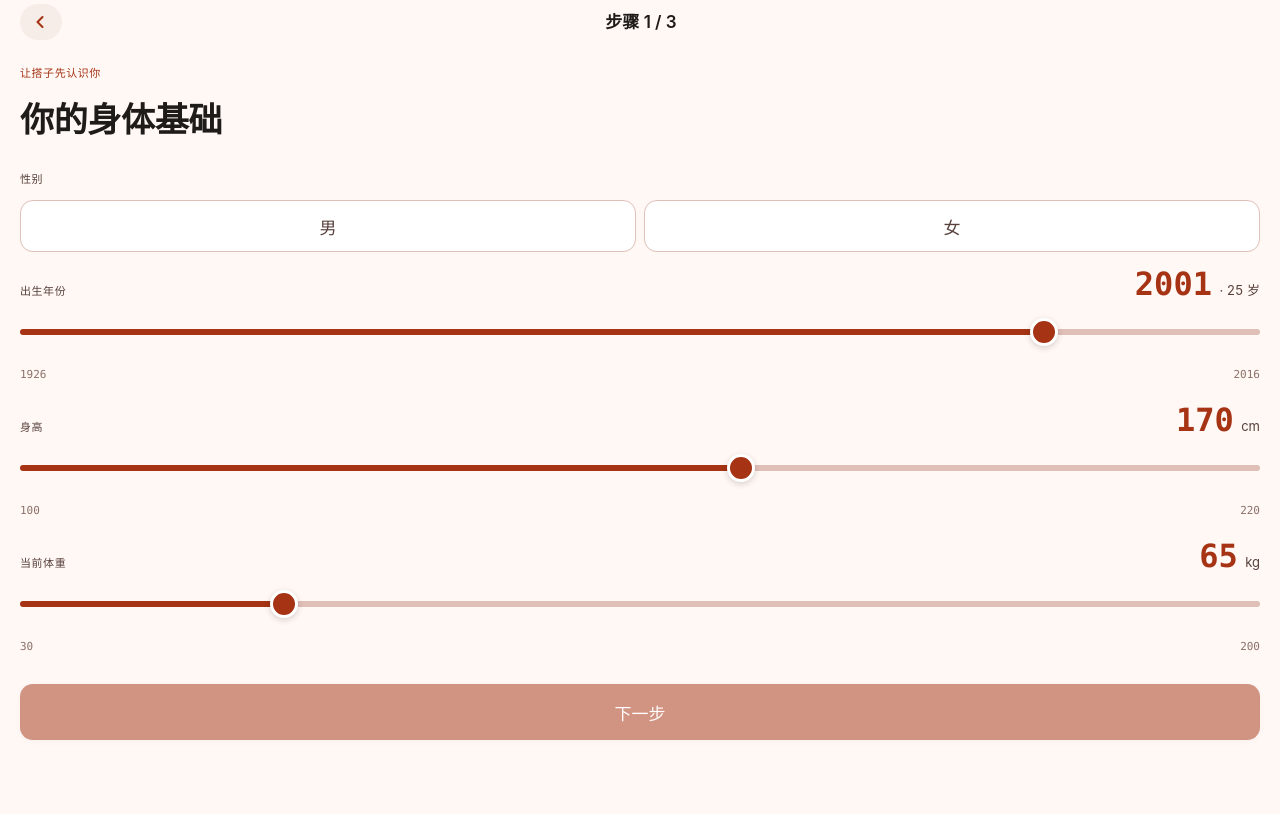
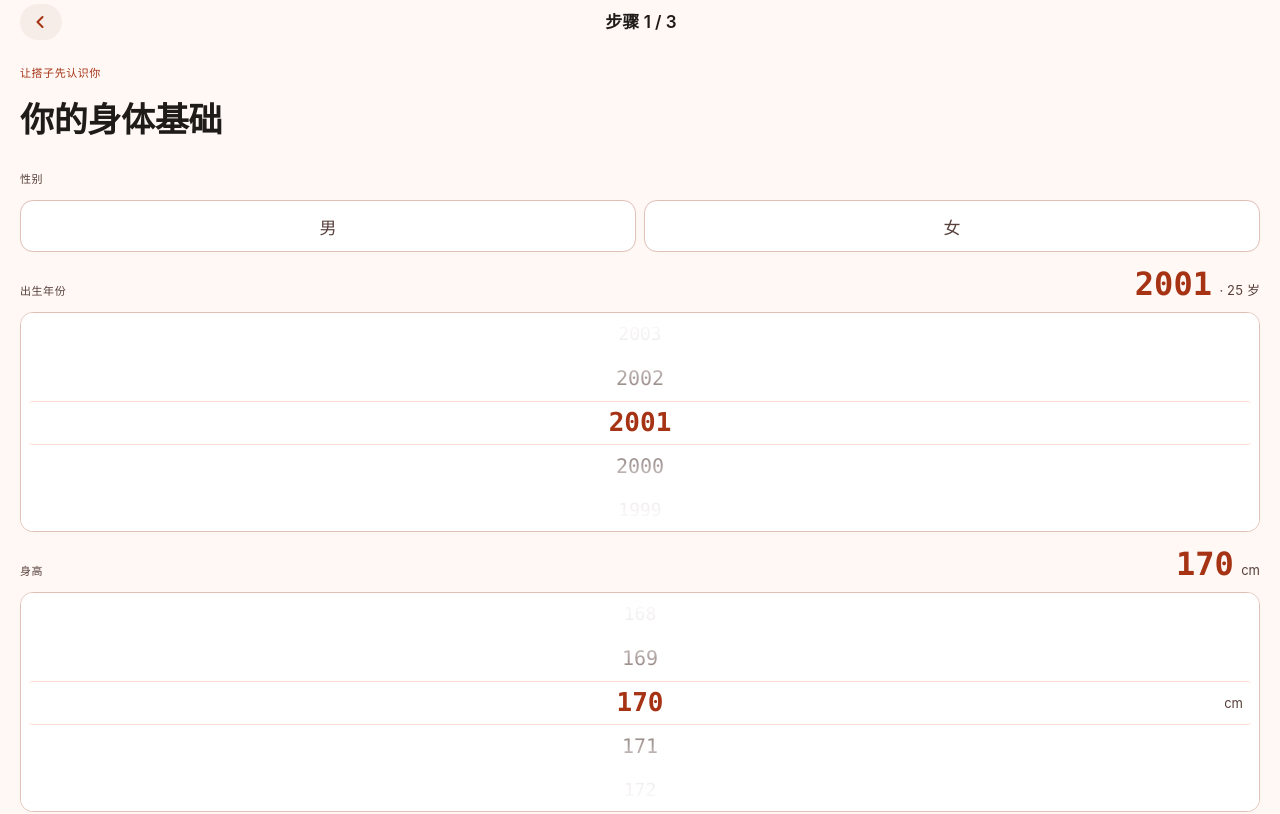
Before and after one commit to jiangwanyutao/kilocalorie, a Vue app in the folder web/: page /onboarding in a window 1280 px wide. Shown: the top 814 px of the page. Built offline with nearby package versions, Linux system fonts and the light colour scheme.

Commit message:
feat(ui): 通用 WheelPicker 滚轮组件 · Onboarding 年龄/身高/体重换成 iOS 风格滚轮

```diff
--- /dev/null
+++ b/web/src/components/WheelPicker.vue
@@ -0,0 +1,205 @@
+<script setup lang="ts">
+import { computed, nextTick, onMounted, ref, watch } from 'vue';
+
+interface Props {
+  modelValue: number | string;
+  values: (number | string)[];
+  label?: string;
+  unit?: string;
+  itemHeight?: number;
+  visibleCount?: number;
+  formatFn?: (v: number | string) => string;
+}
+const props = withDefaults(defineProps<Props>(), {
+  itemHeight: 44,
+  visibleCount: 5,
+});
+const emit = defineEmits<{ 'update:modelValue': [value: number | string] }>();
+
+const listEl = ref<HTMLUListElement | null>(null);
+const scrollingByUser = ref(false);
+const scrollTimer = ref<number | null>(null);
+
+const padCount = computed(() => Math.floor(props.visibleCount / 2));
+const containerHeight = computed(() => props.itemHeight * props.visibleCount);
+const highlightTop = computed(() => (containerHeight.value - props.itemHeight) / 2);
+
+function indexOfValue(v: number | string): number {
+  const i = props.values.indexOf(v);
+  return i < 0 ? 0 : i;
+}
+
+watch(() => props.modelValue, (v) => {
+  if (scrollingByUser.value) return;
+  const idx = indexOfValue(v);
+  scrollToIndex(idx, false);
+});
+
+function scrollToIndex(idx: number, smooth: boolean) {
+  const el = listEl.value;
+  if (!el) return;
+  el.scrollTo({ top: idx * props.itemHeight, behavior: smooth ? 'smooth' : 'auto' });
+}
+
+function onScroll() {
+  const el = listEl.value;
+  if (!el) return;
+  scrollingByUser.value = true;
+  if (scrollTimer.value) window.clearTimeout(scrollTimer.value);
+  scrollTimer.value = window.setTimeout(() => {
+    const idx = Math.round(el.scrollTop / props.itemHeight);
+    const clamped = Math.max(0, Math.min(props.values.length - 1, idx));
+    if (Math.abs(el.scrollTop - clamped * props.itemHeight) > 1) {
+      scrollToIndex(clamped, false);
+    }
+    const v = props.values[clamped];
+    if (v !== props.modelValue) emit('update:modelValue', v);
+    scrollingByUser.value = false;
+  }, 140) as unknown as number;
+}
+
+function pickIdx(idx: number) {
+  emit('update:modelValue', props.values[idx]);
+  scrollToIndex(idx, true);
+}
+
+const centerIdx = computed(() => indexOfValue(props.modelValue));
+function isCenter(idx: number): boolean { return idx === centerIdx.value; }
+function distance(idx: number): number { return Math.abs(idx - centerIdx.value); }
+
+function format(v: number | string): string {
+  return props.formatFn ? props.formatFn(v) : String(v);
+}
+
+onMounted(async () => {
+  await nextTick();
+  scrollToIndex(indexOfValue(props.modelValue), false);
+});
+</script>
+
+<template>
+  <div class="wp" :style="{ height: containerHeight + 'px' }">
+    <ul
+      ref="listEl"
+      class="wp-list"
+      :style="{ '--h': itemHeight + 'px' }"
+      @scroll="onScroll"
+    >
+      <li v-for="i in padCount" :key="'top-' + i" class="wp-item pad" aria-hidden="true"></li>
+      <li
+        v-for="(v, idx) in values"
+        :key="idx"
+        class="wp-item"
+        :class="{
+          center: isCenter(idx),
+          d1: distance(idx) === 1,
+          d2: distance(idx) === 2,
+          d3: distance(idx) >= 3,
+        }"
+        @click="pickIdx(idx)"
+      >{{ format(v) }}</li>
+      <li v-for="i in padCount" :key="'bot-' + i" class="wp-item pad" aria-hidden="true"></li>
+    </ul>
+
+    <div class="wp-highlight" :style="{ top: highlightTop + 'px', height: itemHeight + 'px' }" aria-hidden="true"></div>
+    <div class="wp-mask top" :style="{ height: highlightTop + 'px' }" aria-hidden="true"></div>
+    <div class="wp-mask bottom" :style="{ height: highlightTop + 'px' }" aria-hidden="true"></div>
+
+    <p v-if="unit" class="wp-unit" :style="{ top: highlightTop + itemHeight / 2 + 'px' }" aria-hidden="true">{{ unit }}</p>
+  </div>
+</template>
+
+<style scoped>
+.wp {
+  position: relative;
+  border-radius: var(--radius-md);
+  background: var(--color-surface-container-lowest);
+  border: 1px solid var(--color-outline-variant);
+  overflow: hidden;
+  touch-action: pan-y;
+}
+
+.wp-list {
+  list-style: none;
+  margin: 0;
+  padding: 0;
+  height: 100%;
+  overflow-y: auto;
+  overflow-x: hidden;
+  scroll-snap-type: y mandatory;
+  scrollbar-width: none;
+  -ms-overflow-style: none;
+  -webkit-overflow-scrolling: touch;
+  overscroll-behavior: contain;
+}
+.wp-list::-webkit-scrollbar { display: none; }
+
+.wp-item {
+  height: var(--h);
+  display: grid;
+  place-items: center;
+  scroll-snap-align: center;
+  font-family: var(--font-family-num);
+  font-size: 22px;
+  color: var(--color-outline);
+  transition: color var(--duration-fast) var(--ease-out-expo),
+              font-size var(--duration-fast) var(--ease-out-expo),
+              opacity var(--duration-fast) var(--ease-out-expo);
+  cursor: pointer;
+  user-select: none;
+  -webkit-user-select: none;
+}
+.wp-item.pad { pointer-events: none; }
+.wp-item.d1 { color: var(--color-on-surface-variant); font-size: 20px; opacity: 0.8; }
+.wp-item.d2 { color: var(--color-outline); font-size: 18px; opacity: 0.55; }
+.wp-item.d3 { color: var(--color-outline-variant); font-size: 16px; opacity: 0.35; }
+.wp-item.center {
+  color: var(--color-primary);
+  font-size: 26px;
+  font-weight: 600;
+  opacity: 1;
+}
+
+.wp-highlight {
+  position: absolute;
+  left: 8px;
+  right: 8px;
+  border-top: 1px solid var(--color-primary-fixed);
+  border-bottom: 1px solid var(--color-primary-fixed);
+  pointer-events: none;
+  border-radius: 4px;
+}
+
+.wp-mask {
+  position: absolute;
+  left: 0;
+  right: 0;
+  pointer-events: none;
+  z-index: 1;
+}
+.wp-mask.top {
+  top: 0;
+  background: linear-gradient(to bottom,
+    var(--color-surface-container-lowest) 0%,
+    color-mix(in srgb, var(--color-surface-container-lowest) 60%, transparent) 60%,
+    transparent 100%);
+}
+.wp-mask.bottom {
+  bottom: 0;
+  background: linear-gradient(to top,
+    var(--color-surface-container-lowest) 0%,
+    color-mix(in srgb, var(--color-surface-container-lowest) 60%, transparent) 60%,
+    transparent 100%);
+}
+
+.wp-unit {
+  position: absolute;
+  right: 16px;
+  transform: translateY(-50%);
+  margin: 0;
+  font-size: var(--font-size-caption);
+  color: var(--color-on-surface-variant);
+  font-family: var(--font-family-sans);
+  pointer-events: none;
+}
+</style>
--- a/web/src/views/Onboarding.vue
+++ b/web/src/views/Onboarding.vue
@@ -2,6 +2,7 @@
 import { computed, ref } from 'vue';
 import { useRouter } from 'vue-router';
 import AppHeader from '@/components/AppHeader.vue';
+import WheelPicker from '@/components/WheelPicker.vue';
 import { userApi, type SetupPayload, type MeResponse } from '@/api/user';
 import { useAuthStore } from '@/stores/auth';
 import { pickErrMsg } from '@/api/http';
@@ -31,12 +32,22 @@ const WEIGHT_MAX = 200;
 
 const age = computed(() => CURRENT_YEAR - birthYear.value);
 
-function pct(v: number, min: number, max: number): string {
-  return `${((v - min) / (max - min)) * 100}%`;
-}
-const yearPct = computed(() => pct(birthYear.value, YEAR_MIN, YEAR_MAX));
-const heightPct = computed(() => pct(heightCm.value, HEIGHT_MIN, HEIGHT_MAX));
-const weightPct = computed(() => pct(currentWeightKg.value, WEIGHT_MIN, WEIGHT_MAX));
+/** 滚轮候选：从大到小 · 让今年在最上（近端优先）· 用户往下滑到自己出生年 */
+const yearValues: (number | string)[] = (() => {
+  const arr: number[] = [];
+  for (let y = YEAR_MAX; y >= YEAR_MIN; y--) arr.push(y);
+  return arr;
+})();
+const heightValues: (number | string)[] = (() => {
+  const arr: number[] = [];
+  for (let h = HEIGHT_MIN; h <= HEIGHT_MAX; h++) arr.push(h);
+  return arr;
+})();
+const weightValues: (number | string)[] = (() => {
+  const arr: number[] = [];
+  for (let w = WEIGHT_MIN; w <= WEIGHT_MAX; w++) arr.push(w);
+  return arr;
+})();
 
 const ACTIVITY = [
   { v: '1', label: '久坐 · 基本无运动' },
@@ -134,60 +145,21 @@ function finish() {
               <span class="lbl">出生年份</span>
               <span class="value num">{{ birthYear }}<span class="unit"> · {{ age }} 岁</span></span>
             </div>
-            <input
-              class="slider"
-              type="range"
-              v-model.number="birthYear"
-              :min="YEAR_MIN"
-              :max="YEAR_MAX"
-              step="1"
-              aria-label="出生年份"
-              :style="{ '--pct': yearPct }"
-            />
-            <div class="scale">
-              <span>{{ YEAR_MIN }}</span>
-              <span>{{ YEAR_MAX }}</span>
-            </div>
+            <WheelPicker v-model="birthYear" :values="yearValues" />
           </div>
           <div class="field">
             <div class="rowlbl">
               <span class="lbl">身高</span>
               <span class="value num">{{ heightCm }}<span class="unit"> cm</span></span>
             </div>
-            <input
-              class="slider"
-              type="range"
-              v-model.number="heightCm"
-              :min="HEIGHT_MIN"
-              :max="HEIGHT_MAX"
-              step="1"
-              aria-label="身高"
-              :style="{ '--pct': heightPct }"
-            />
-            <div class="scale">
-              <span>{{ HEIGHT_MIN }}</span>
-              <span>{{ HEIGHT_MAX }}</span>
-            </div>
+            <WheelPicker v-model="heightCm" :values="heightValues" unit="cm" />
           </div>
           <div class="field">
             <div class="rowlbl">
               <span class="lbl">当前体重</span>
               <span class="value num">{{ currentWeightKg }}<span class="unit"> kg</span></span>
             </div>
-            <input
-              class="slider"
-              type="range"
-              v-model.number="currentWeightKg"
-              :min="WEIGHT_MIN"
-              :max="WEIGHT_MAX"
-              step="1"
-              aria-label="当前体重"
-              :style="{ '--pct': weightPct }"
-            />
-            <div class="scale">
-              <span>{{ WEIGHT_MIN }}</span>
-              <span>{{ WEIGHT_MAX }}</span>
-            </div>
+            <WheelPicker v-model="currentWeightKg" :values="weightValues" unit="kg" />
           </div>
         </div>
         <button class="primary" :disabled="!canNext1" @click="next">下一步</button>
```
